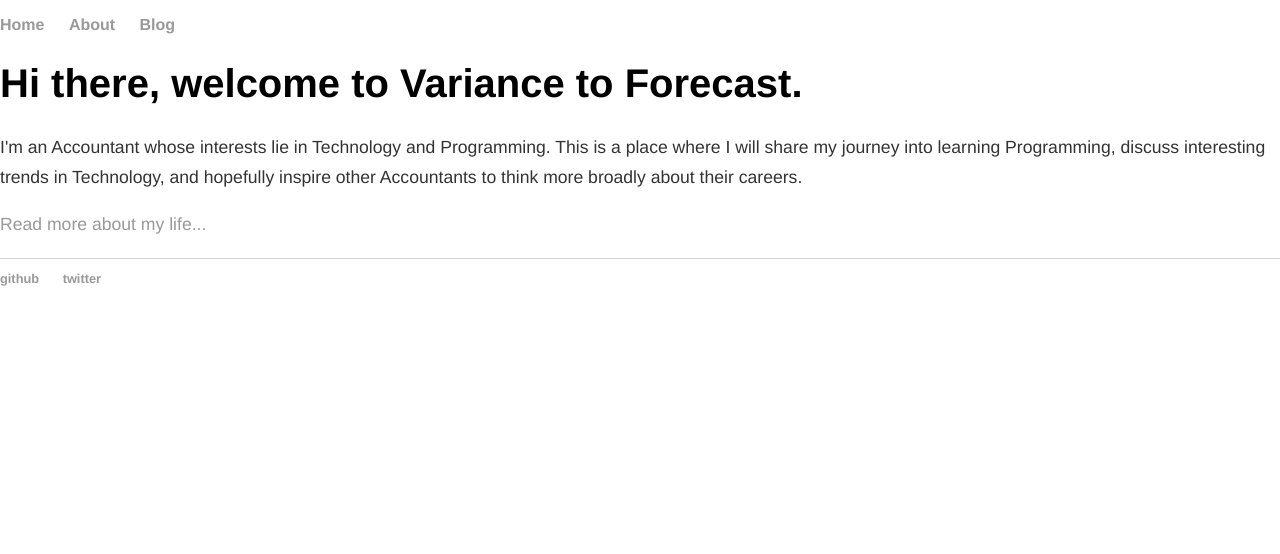
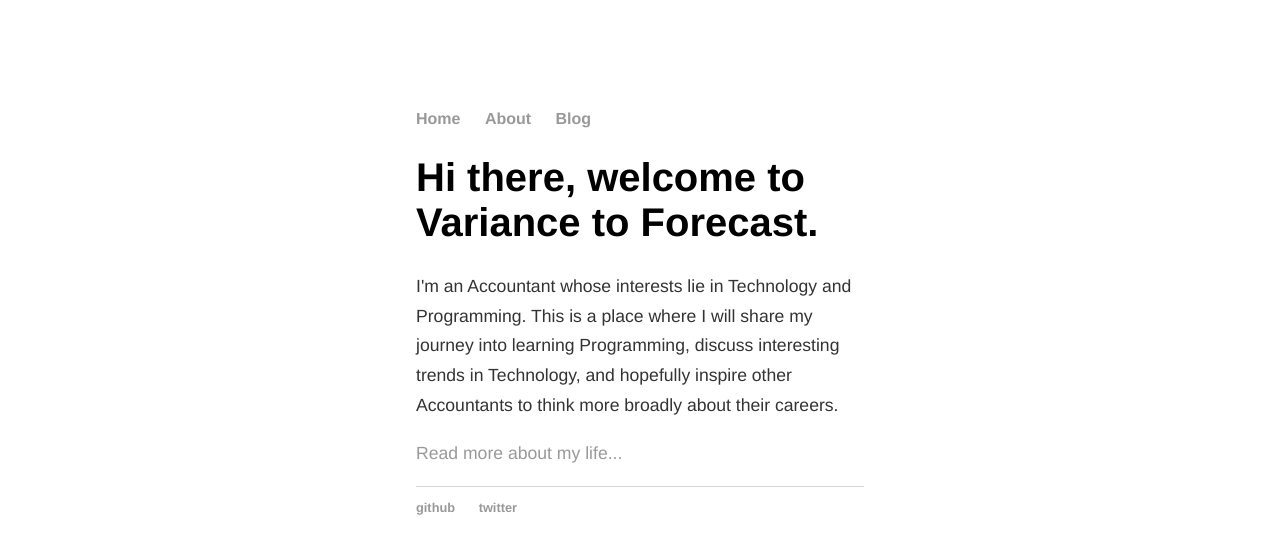
Before and after one commit to variancetoforecast/variancetoforecast.github.io, a Jekyll site: the page built from index.html, in a window 1280 px wide. Shown: the top 554 px of the page. Built offline with Jekyll 4.4.1, drawn with Linux system fonts in a browser that asks for light colours.

Commit message:
Update main.css

```diff
--- a/css/main.css
+++ b/css/main.css
@@ -1,16 +1,7 @@
-html, body {
-  margin: 0px;
-  padding: 0px;
-overflow-x: hidden;
+body {
+    margin: 110px auto;
+    width: 35%;
 }
-
-.align--center {
-  text-align: center; }
-
-.centerer {
-  position: absolute;
-  top: 50%;
-  left: 50%;}
 
 nav ul, footer ul {
     font-family:'Helvetica', 'Arial', 'Sans-Serif';
```
